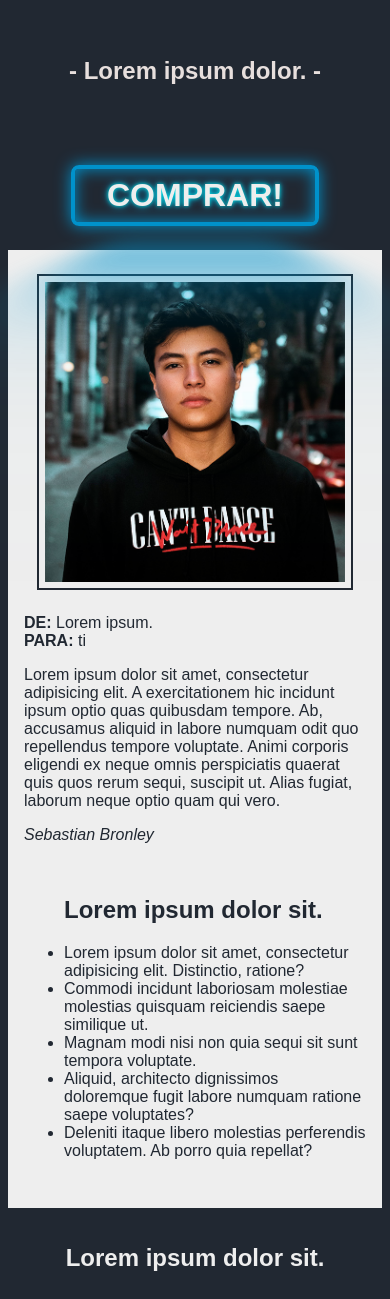
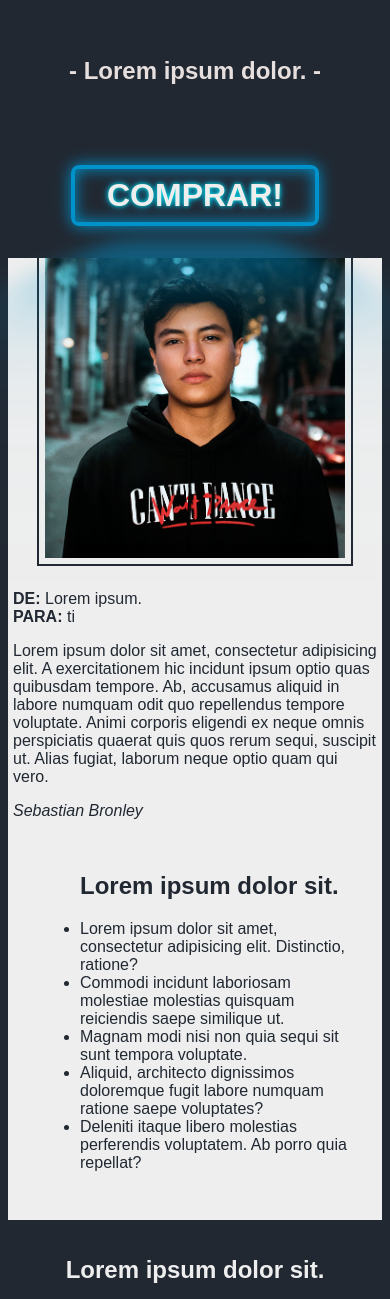
Before and after one commit to Jamir-boop/CREATIVEPRO-web-landing, a PHP site: page / in a window 390 px wide. Shown: the part 4038-5337 px from the top of the page. Run offline with PHP 8.4, Linux system fonts and the light colour scheme; some web fonts are replaced.

Commit message:
carta bug

```diff
--- a/assets/css/index.css
+++ b/assets/css/index.css
@@ -317,21 +317,19 @@ body::-webkit-scrollbar-thumb{
 }
 
 /* ==== CARTA ==== */
-.section-carta{
-}
-
 .carta-center{
     background-color: var(--w);
     color: var(--void);
 }
 
 .carta-container{
-    display: grid;
+    /*display: grid;*/
     place-items: center;
+    padding: 0 1em;
 }
 
 .carta{
-    display: grid;
+    /*display: grid;*/
     place-items: center;
     grid-template-columns: repeat(auto-fit, minmax(500px, 1fr));
 }
--- a/assets/css/responsive.css
+++ b/assets/css/responsive.css
@@ -1,4 +1,14 @@
 @media all and (max-width: 1200px){
+
+    body{
+        -ms-overflow-style: none;
+        scrollbar-width: none;
+    }
+
+    body::-webkit-scrollbar{
+        display: none;
+    }
+
     header .nav-container{
         background: rgba(57, 61, 70, 0.95);
         backdrop-filter: blur(10px);
@@ -44,16 +54,9 @@
 @media all and (max-width: 1000px){
 
     /* CARTA */
-    .carta-container{
-        max-width: 400px;
-    }
 
     .carta{
-        grid-template-columns: 1fr;
-    }
-
-    .carta-text{
-        padding: 0 1em;
+        /*grid-template-columns: 1fr;*/
     }
 
     /* NOTICIAS */
```
Also changed, not shown: 1 other file.
